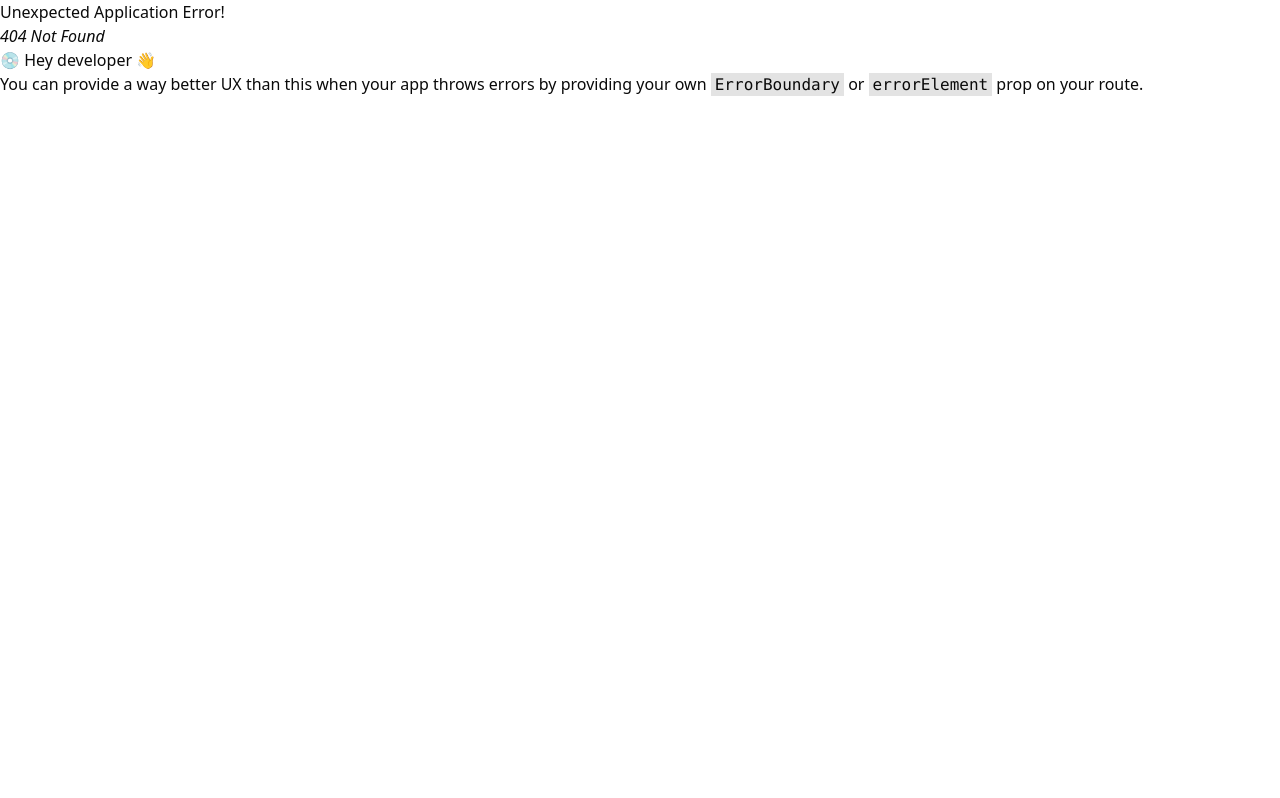
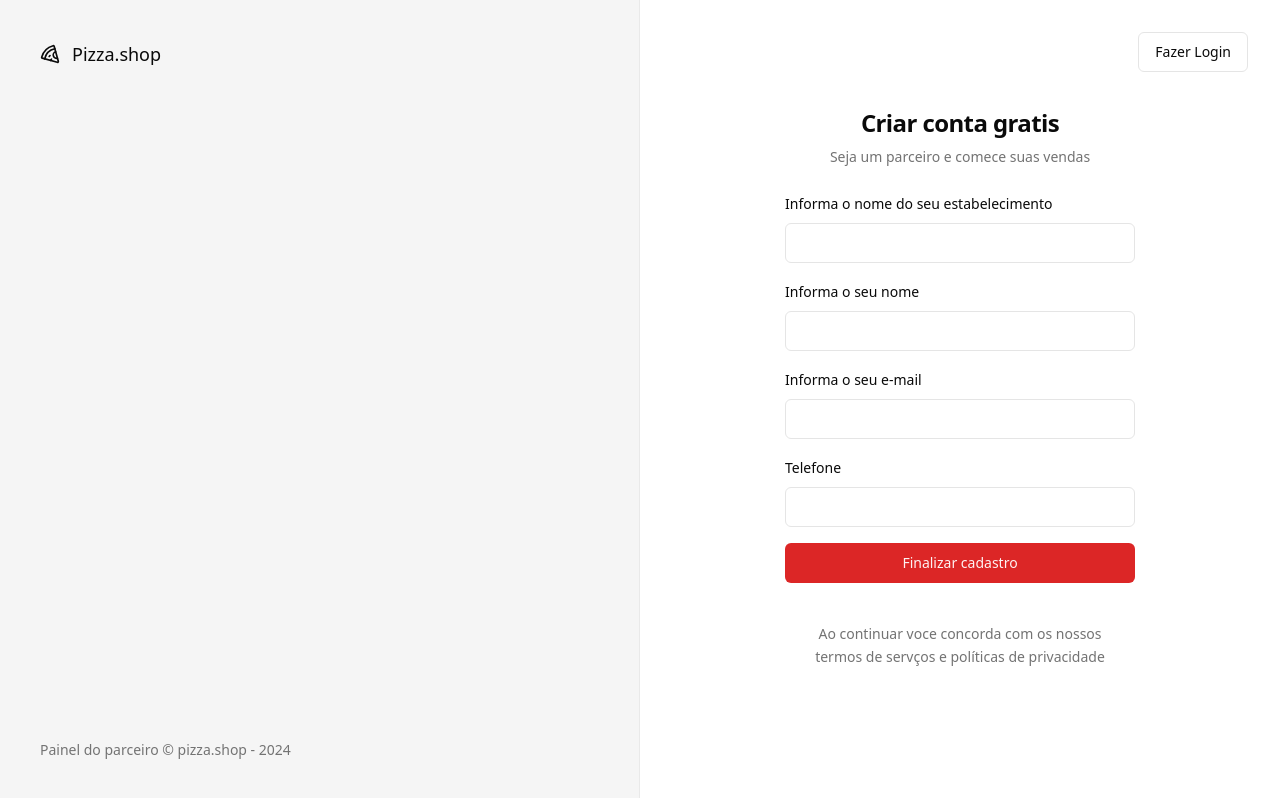
Before and after one commit to Mariano1994/pizzahshop-dashboard, a React (Vite) app: page /sign-up in a window 1280 px wide. Before the commit this address had no page. Built offline with nearby package versions, Linux system fonts and the light colour scheme.

Commit message:
Created sing-up ui page..

```diff
--- a/src/components/pages/_layout/auth.tsx
+++ b/src/components/pages/_layout/auth.tsx
@@ -14,7 +14,7 @@ const AuthLayout = () => {
     </footer>
     </div>
 
-    <div className="flex flex-col items-center justify-center ">
+    <div className="flex flex-col items-center justify-center relative ">
       <Outlet/>
     </div>
   </div>
--- a/src/components/pages/auth/Sign-in.tsx
+++ b/src/components/pages/auth/Sign-in.tsx
@@ -5,6 +5,7 @@ import { Button } from "../../ui/button"
 import {useForm} from 'react-hook-form'
 import * as z from 'zod'
 import { toast } from "sonner"
+import { Link } from "react-router"
 
 
 const FormSignIn = z.object({
@@ -39,6 +40,11 @@ async function handleSigin (data: SignInForm) {
  <>
   <Helmet title="Login"/>
  <div className="p-8">
+    <Button variant="outline" asChild className=" absolute top-8 right-8 ">
+      <Link to='/sign-up'>
+      Novo estabelecimento
+      </Link>
+    </Button>
     <div className="w-[350px] flex flex-col justify-center gap-6">
       <div className="flex flex-col gap-2 text-center">
         <h1 className="text-2xl font-semibold tracking-tight">Acessar painel</h1>
@@ -51,6 +57,8 @@ async function handleSigin (data: SignInForm) {
     <Input id="email" type="email" {...register('email')}/>
   </div>
   <Button disabled={isSubmitting} type="submit" className="w-full disabled:cursor-not-allowed">Acessar painel</Button>
+
+
 </form>
     </div>
  </div>
--- /dev/null
+++ b/src/components/pages/auth/Sign-up.tsx
@@ -0,0 +1,86 @@
+import { Helmet } from "react-helmet-async"
+import { Label } from "../../ui/label"
+import { Input } from "../../ui/input"
+import { Button } from "../../ui/button"
+import {useForm} from 'react-hook-form'
+import * as z from 'zod'
+import { toast } from "sonner"
+import { Link, useNavigate } from "react-router"
+
+
+const FormSignUp = z.object({
+  restaurantName: z.string(),
+  managerName: z.string(),
+  phone: z.string(),
+  email: z.string().email()
+})
+
+type SignInForm = z.infer<typeof FormSignUp>
+
+
+
+const SignUp = () => {
+const {handleSubmit, register, formState:{isSubmitting}} = useForm<SignInForm>()
+
+const navigate = useNavigate()
+async function handleSigUp (data: SignInForm) {
+  try {
+    await new Promise(resolve => setTimeout(resolve, 2000))
+    console.log(data)
+    toast.success("Restaurante criado com sucesso", {
+      action: {
+        label: 'Login',
+        onClick: ()=> {navigate('/sign-in')}
+      }
+    })
+  } catch (error) {
+    toast.error('Erro ao cadastrar restaurant')
+  }
+
+}
+
+  return (
+ <>
+  <Helmet title="Cadastro"/>
+ <div className="p-8">
+ <Button variant="outline" asChild className=" absolute top-8 right-8 ">
+      <Link to='/sign-in'>
+      Fazer Login
+      </Link>
+    </Button>
+    <div className="w-[350px] flex flex-col justify-center gap-6">
+      <div className="flex flex-col gap-2 text-center">
+        <h1 className="text-2xl font-semibold tracking-tight">Criar conta gratis</h1>
+        <p className="text-sm text-muted-foreground">Seja um parceiro e comece suas vendas</p>
+      </div>
+
+<form className=" space-y-4" onSubmit={handleSubmit(handleSigUp)}>
+  <div className="space-y-2">
+    <Label htmlFor="restaurantName">Informa o nome do seu estabelecimento</Label>
+    <Input id="restaurantName" type="text" {...register('restaurantName')} required/>
+  </div>
+
+  <div className="space-y-2">
+    <Label htmlFor="managerName">Informa o seu nome</Label>
+    <Input id="manegerName" type="text" {...register('managerName')} required/>
+  </div>
+
+  <div className="space-y-2">
+    <Label htmlFor="email">Informa o seu e-mail</Label>
+    <Input id="email" type="email" {...register('email')} required/>
+  </div>
+
+  <div className="space-y-2">
+    <Label htmlFor="phone">Telefone</Label>
+    <Input id="phone" type="tel" {...register('phone')} required/>
+  </div>
+  <Button disabled={isSubmitting} type="submit" className="w-full disabled:cursor-not-allowed">Finalizar cadastro</Button>
+
+  <p className="p-6 text-sm leading-relaxed text-muted-foreground text-center ">Ao continuar voce concorda com os nossos termos de servços e políticas de privacidade</p>
+</form>
+    </div>
+ </div>
+ </>
+  )
+}
+export default SignUp
--- a/src/routes.tsx
+++ b/src/routes.tsx
@@ -3,6 +3,7 @@ import Dashboard from "./components/pages/app/Dashboard";
 import SignIn from "./components/pages/auth/Sign-in";
 import AppLayout from "./components/pages/_layout/app";
 import AuthLayout from "./components/pages/_layout/auth";
+import SignUp from "./components/pages/auth/Sign-up";
 
 export const routes = createBrowserRouter([
   {
@@ -20,6 +21,10 @@ export const routes = createBrowserRouter([
     {
       path: '/sign-in',
       element: <SignIn/>
+    },
+    {
+      path: '/sign-up',
+      element: <SignUp/>
     }
   ]
 }
```
